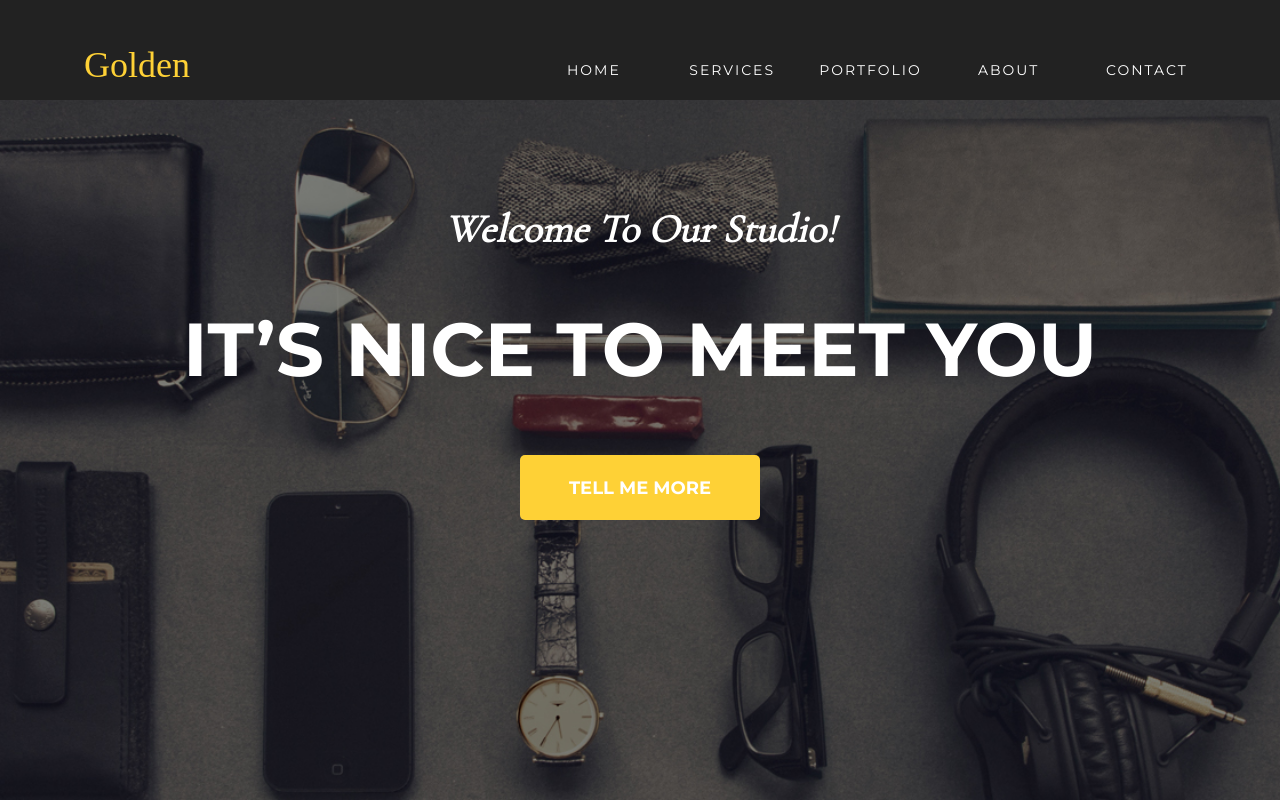
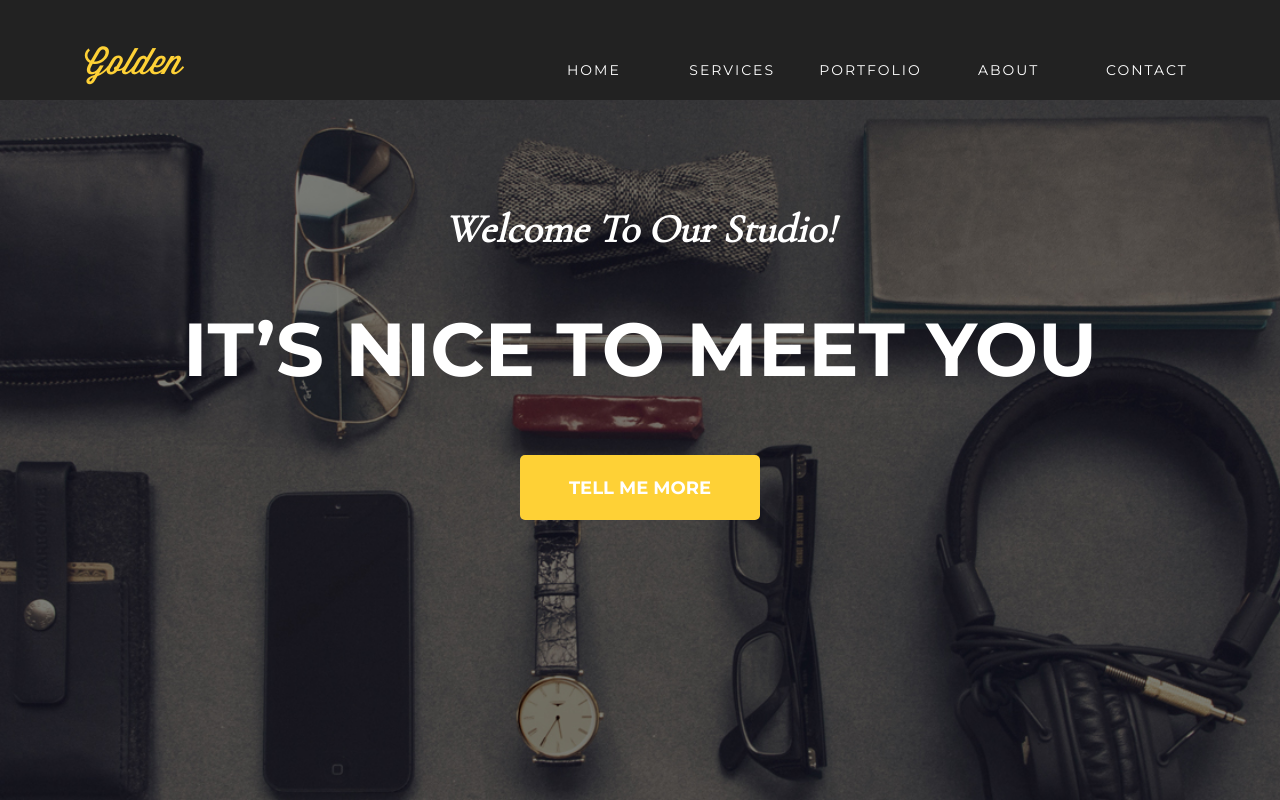
Before and after one commit to mikeru-design/Modul-3-mini-zadanie, a plain HTML site: page index.html in a window 1280 px wide. Shown: the top 800 px of the page. Drawn offline with nearby package versions, Linux system fonts and the light colour scheme; files that its build step writes are made by us from their sources; the site is published under a folder, as on GitHub Pages, so addresses that start at the root find nothing.

```diff
--- a/sass/style.scss
+++ b/sass/style.scss
@@ -4,7 +4,7 @@
     font-family: 'Wisdom Script Regular';
     font-style: normal;
     font-weight: normal;
-    src: url(/Fonts/wisdom-script-cufonfonts/Wisdom\ Script\ AJ.otf);
+    src: url(../Fonts/wisdom-script-cufonfonts/Wisdom\ Script\ AJ.otf);
     }
 
 $mian-color: (#fed136);
```
